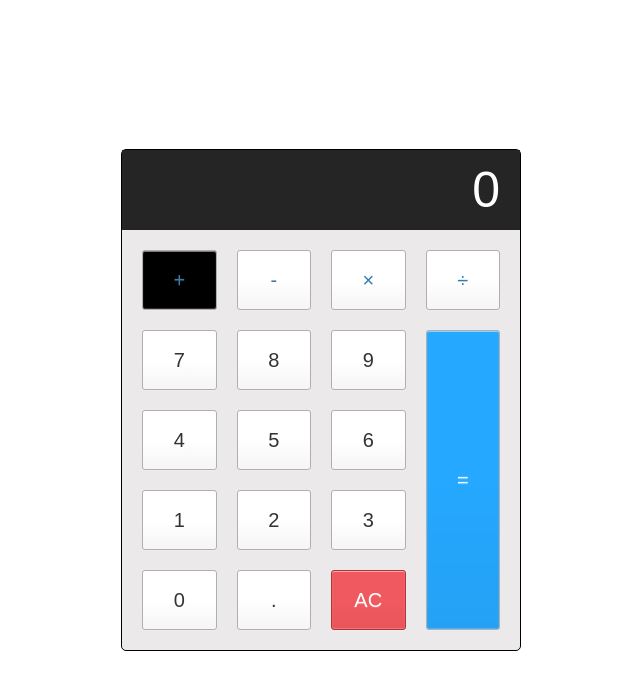
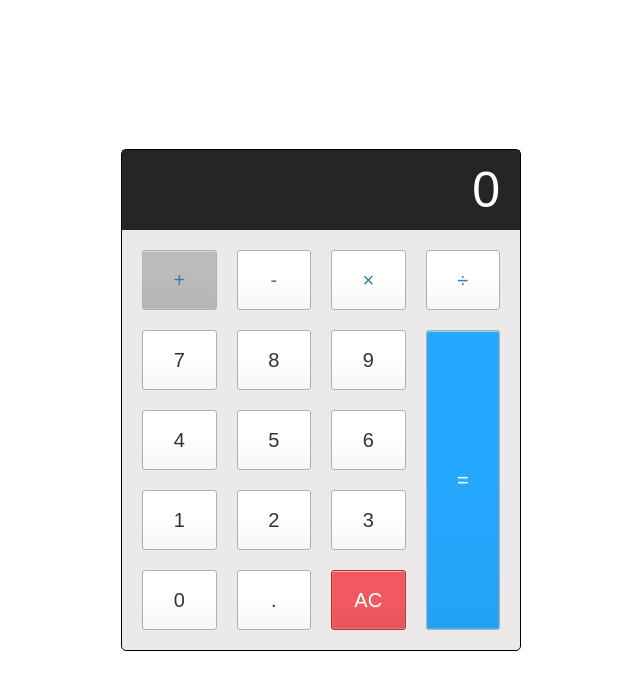
Before and after one commit to Danial-abd/danial-abd.github.io, a plain HTML site: page index.html in a window 1280 px wide. In both pictures the pointer is over the button 498 px from the left and 280 px from the top of the page. Shown: the whole page, without its empty margins (319-959 px from the left). Drawn offline with Linux system fonts and the light colour scheme.

Commit message:
Membuat Kalkulator Sederhana

```diff
--- a/style.css
+++ b/style.css
@@ -46,7 +46,7 @@ button{
 }
 
 button:hover{
-    background-color: #000000;
+    background-color: #bbbbbb;
 }
 
 .operator{
```
